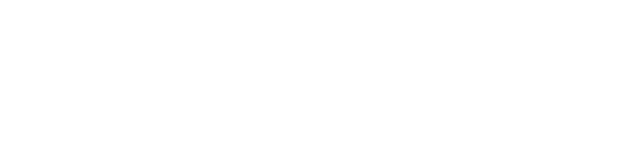
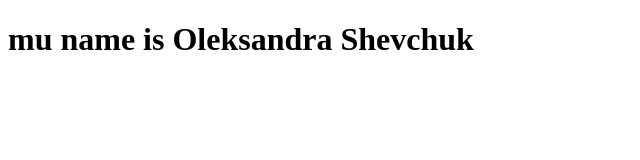
Before and after one commit to YagorlitskiyVyacheslav/pussy-pussy, a plain HTML site: page index.html in a window 1280 px wide. Shown: the whole page, without its empty margins (0-640 px from the left). Drawn offline with Linux system fonts and the light colour scheme.

Commit message:
i added mu name

```diff
--- /dev/null
+++ b/css/index.css
@@ -0,0 +1,4 @@
+.name{
+    color: coral;
+    text-shadow:darkslategrey;
+}
--- a/index.html
+++ b/index.html
@@ -6,5 +6,7 @@
     <meta name="viewport" content="width=device-width, initial-scale=1.0" />
     <title>Pussy-pussy</title>
   </head>
-  <body></body>
+  <body>
+    <h1>mu name is <span class="name">Oleksandra Shevchuk</span></h1>
+  </body>
 </html>
```
